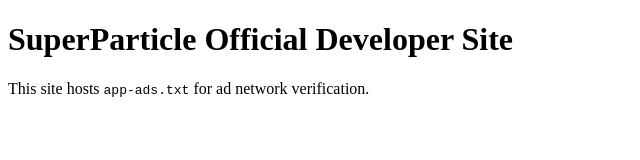
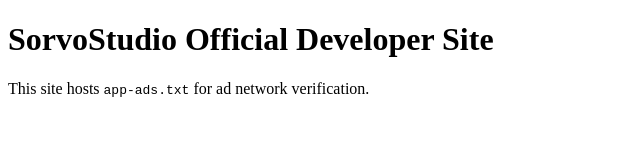
Before and after one commit to YangGuang-Cloud/app-ads, a plain HTML site: page public/index.html in a window 1280 px wide. Shown: the whole page, without its empty margins (0-640 px from the left). Drawn offline with Linux system fonts and the light colour scheme.

Commit message:
Update index.html

```diff
--- a/public/index.html
+++ b/public/index.html
@@ -1,11 +1,11 @@
 <!DOCTYPE html>
 <html>
 <head>
-  <title>SuperParticle Developer Portal</title>
+  <title>SorvoStudio Developer Portal</title>
   <meta charset="utf-8">
 </head>
 <body>
-  <h1>SuperParticle Official Developer Site</h1>
+  <h1>SorvoStudio Official Developer Site</h1>
   <p>This site hosts <code>app-ads.txt</code> for ad network verification.</p>
 </body>
 </html>
```
